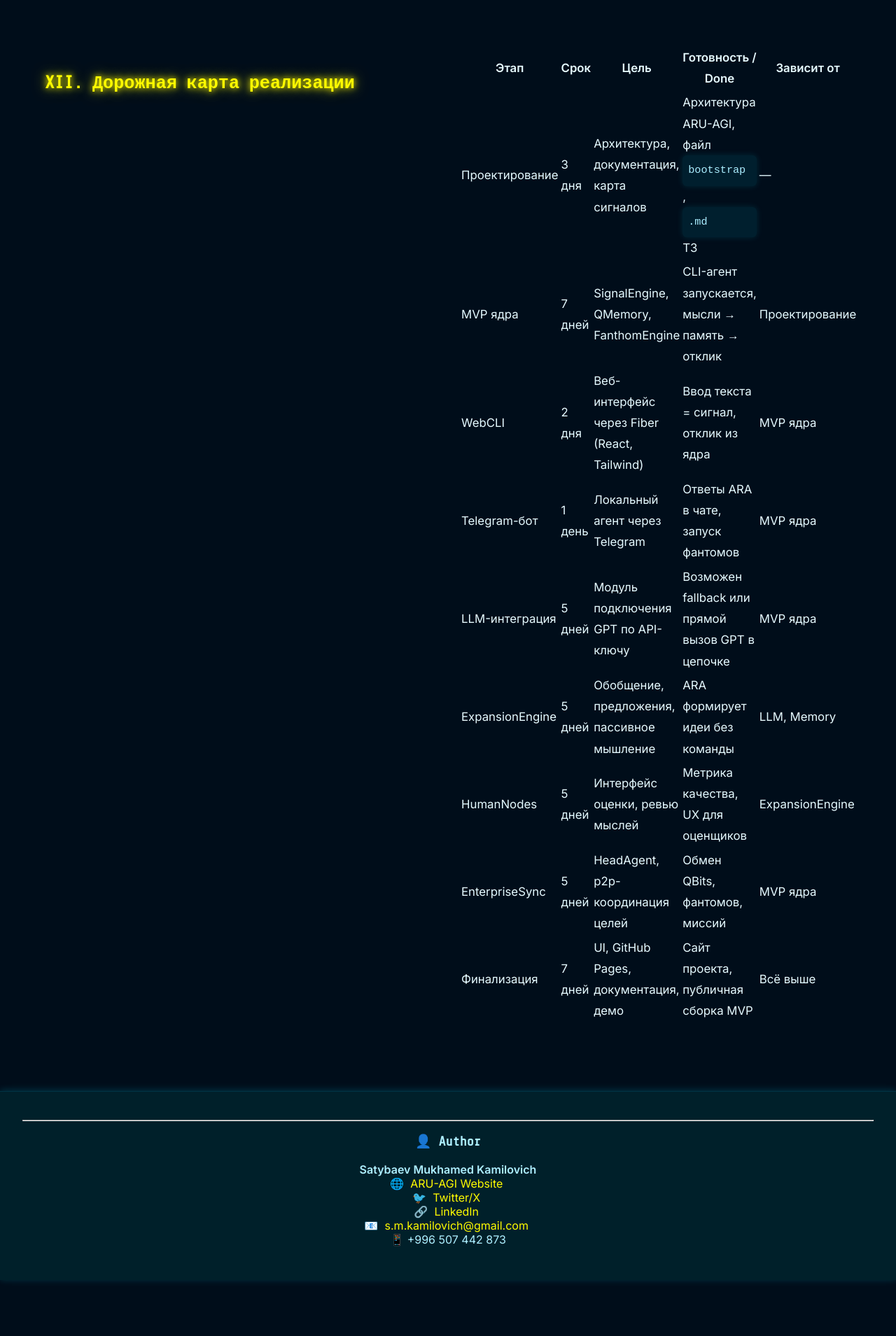
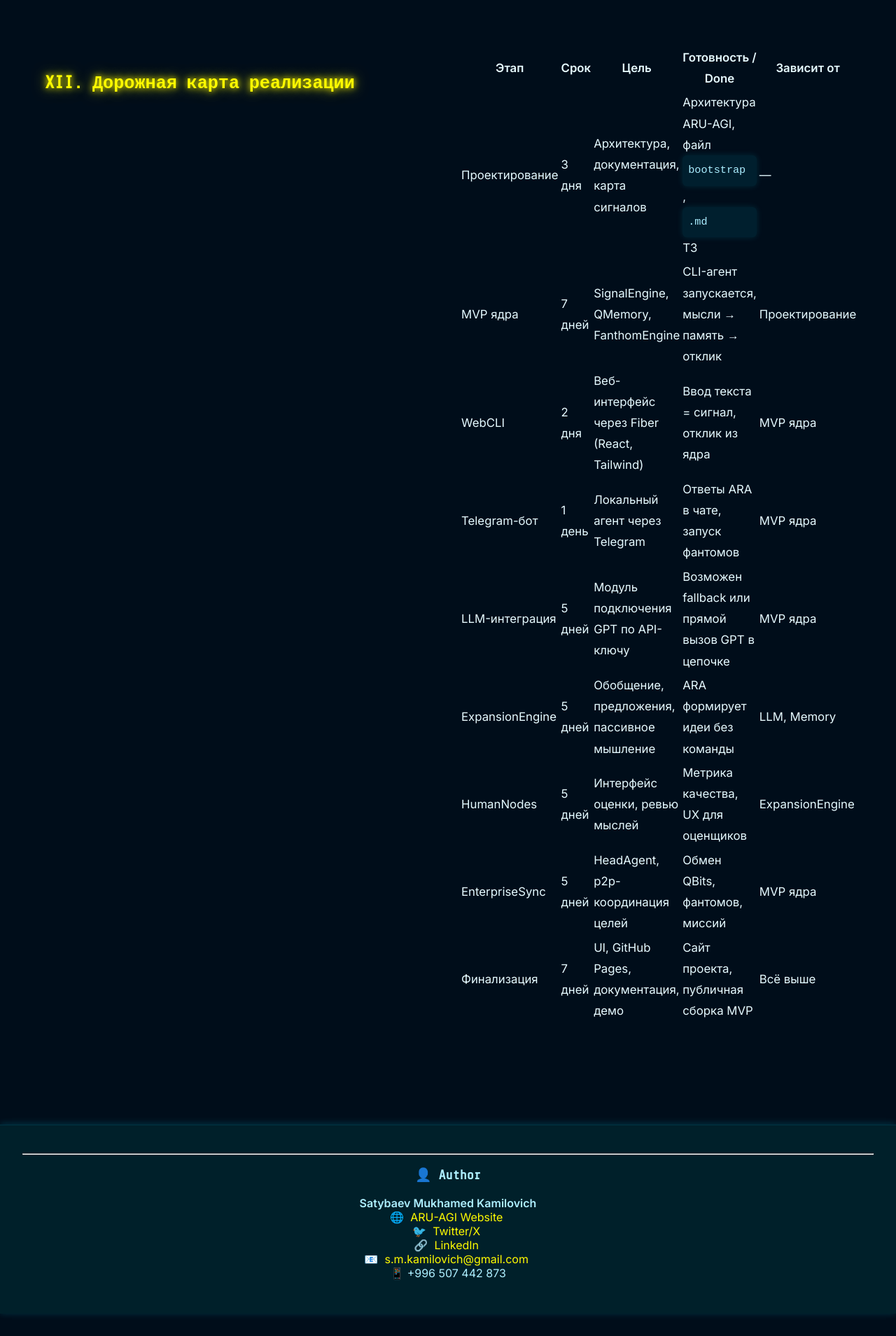
Before and after one commit to Mukhameds/ARA-NODE_AI-AGENT, a Jekyll site: the page built from RU-версия/XII_Дорожная_карта_реализации.md, in a window 1280 px wide. Shown: the whole page at 70% size. Built offline with Jekyll 4.4.1, drawn with Linux system fonts in a browser that asks for light colours; our own code applies the rules of GitHub Pages for plain Markdown files; before the commit the page ends 1861 px from its top, so only the background shows below that.

Commit message:
Update default.html

```diff
--- a/_layouts/default.html
+++ b/_layouts/default.html
@@ -10,6 +10,22 @@
 
   <!-- Стили -->
   <link rel="stylesheet" href="{{ site.baseurl }}/assets/css/style.css">
+  <style>
+    .markdown-body > * {
+      margin-bottom: 3rem;
+    }
+    .markdown-body section.card {
+      margin-bottom: 4rem;
+    }
+    @media screen and (max-width: 700px) {
+      .markdown-body > * {
+        margin-bottom: 2rem;
+      }
+      .markdown-body section.card {
+        margin-bottom: 2.5rem;
+      }
+    }
+  </style>
 </head>
 <body>
   <main class="markdown-body">
```
